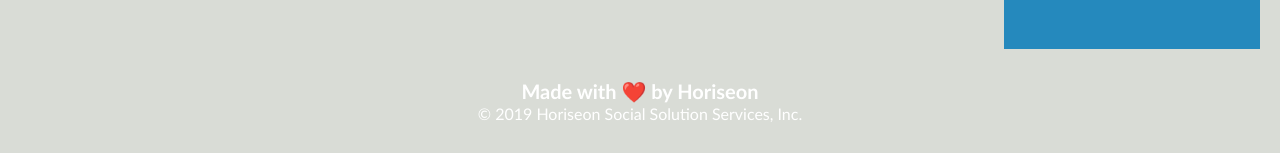
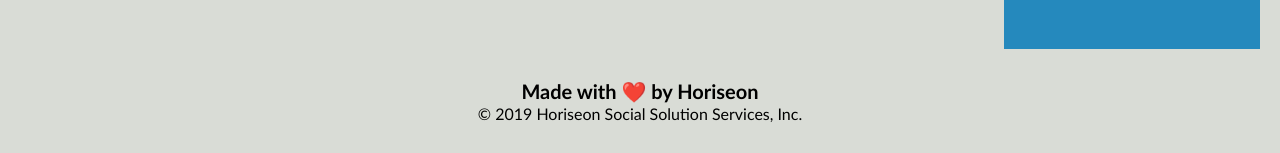
Before and after one commit to ds055/code-refactor, a plain HTML site: page index.html in a window 1280 px wide. Shown: the part 2034-2187 px from the top of the page. Drawn offline with Linux system fonts and the light colour scheme.

Commit message:
change footer to semantic and adapt CSS

```diff
--- a/assets/css/style.css
+++ b/assets/css/style.css
@@ -9,6 +9,10 @@ p, h2, h3, #navigation-links li a {
     color: #ffffff;
 }
 
+#site-title, footer p {
+    font-family: 'Trebuchet MS', 'Lucida Sans Unicode', 'Lucida Grande', 'Lucida Sans', Arial, sans-serif;
+}
+
 header {
     padding: 20px;
     background-color: #2a607c;
@@ -16,7 +20,6 @@ header {
 
 #site-title {
     display: inline-block;
-    font-family: 'Trebuchet MS', 'Lucida Sans Unicode', 'Lucida Grande', 'Lucida Sans', Arial, sans-serif;
     font-size: 48px;
     color: #ffffff;
 }
@@ -113,13 +116,17 @@ p {
     max-width: 150px;
 }
 
-.footer {
+footer {
     padding: 30px;
     clear: both;
-    font-family: 'Trebuchet MS', 'Lucida Sans Unicode', 'Lucida Grande', 'Lucida Sans', Arial, sans-serif;
     text-align: center;
 }
 
-.footer h2 {
+footer p {
+    color: #000000
+}
+
+#made-by {
     font-size: 20px;
+    font-weight: bold;
 }
--- a/index.html
+++ b/index.html
@@ -75,12 +75,12 @@
         </div>
     </section>
 
-    <div class="footer">
-        <h2>Made with ❤️️ by Horiseon</h2>
+    <footer>
+        <p id="made-by">Made with ❤️️ by Horiseon</p>
         <p>
             &copy; 2019 Horiseon Social Solution Services, Inc.
         </p>
-    </div>
+    </footer>
 </body>
 
 </html>
```
